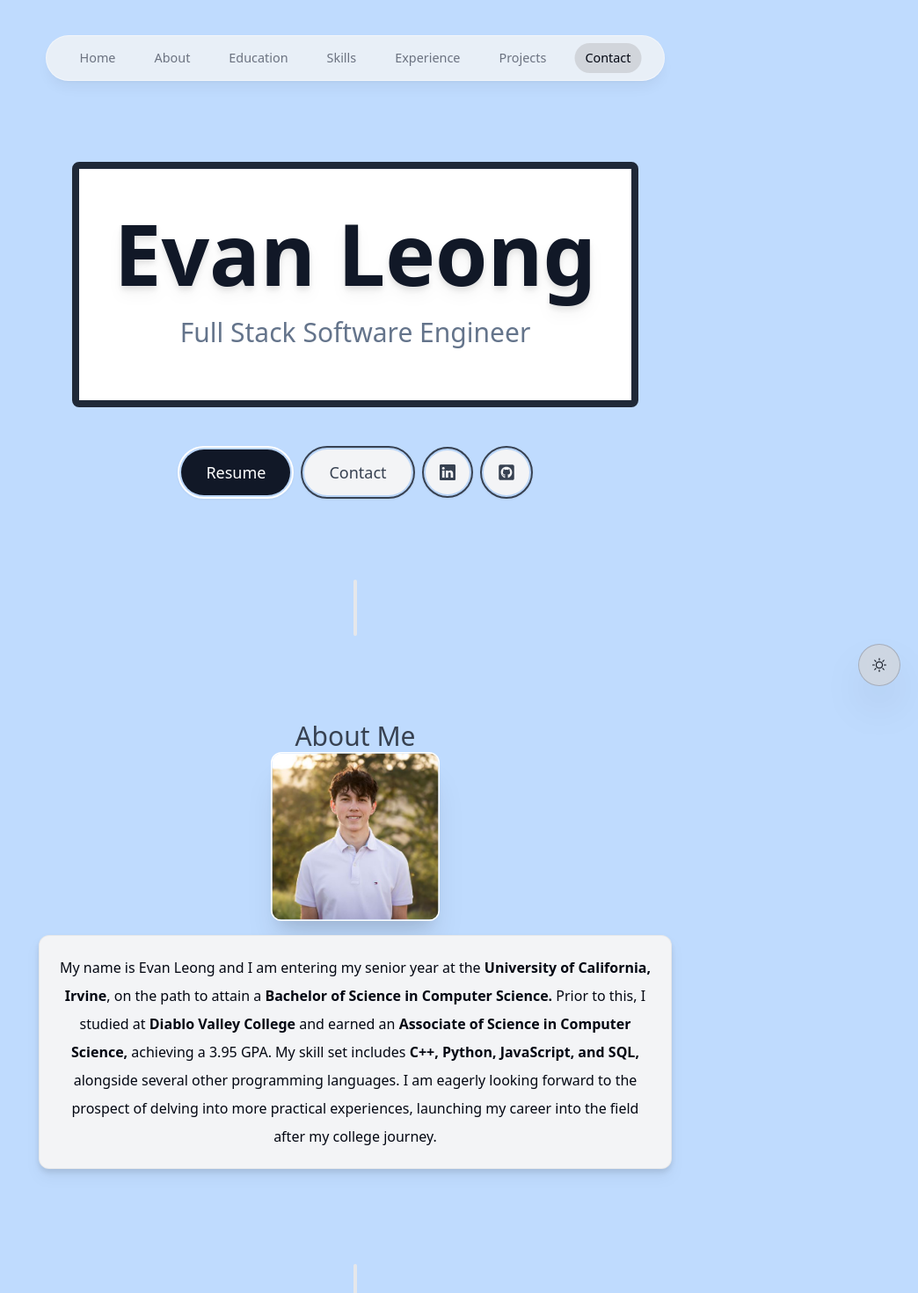
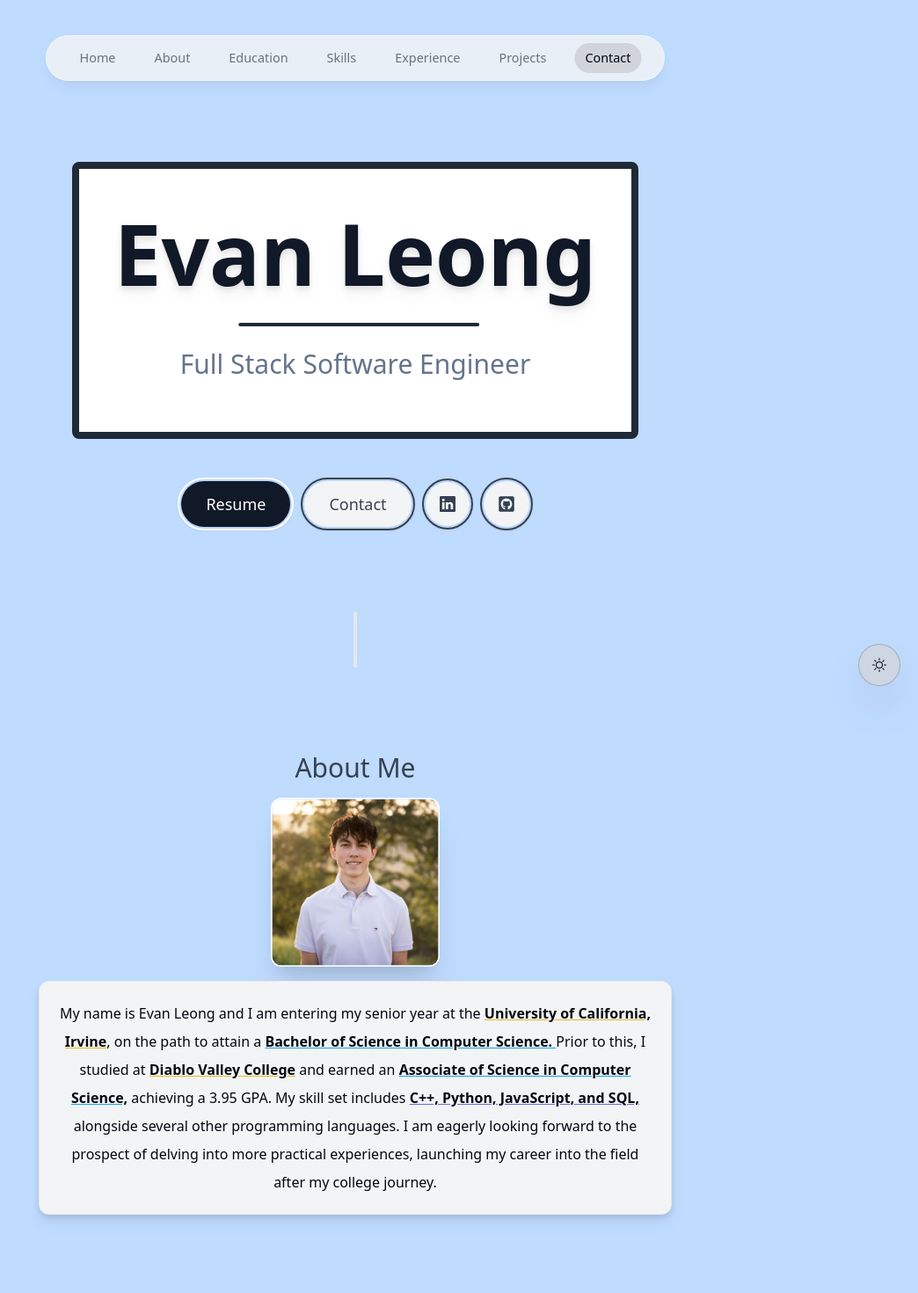
Before and after one commit to EvLeong1/portfolio, a Next.js app: page / in a window 1280 px wide. Shown: the top 1470 px of the page at 88% size, without its empty margins (236-1280 px from the left). Built offline with nearby package versions, Linux system fonts and the light colour scheme; no server answers.

Commit message:
added line effect in intro

```diff
--- a/components/about.tsx
+++ b/components/about.tsx
@@ -35,15 +35,14 @@ export default function About() {
             quality="95"
             priority={true}
             className="h-32 w-32 rounded-lg
-            object-cover border-[0.1rem] border-white scale-150 mb-[3rem] mt-initial={{ opacity: 0, y: 100 }}
-            animate={{ opacity: 1, y: 0, scale: 1 }}[1rem]
+            object-cover border-[0.1rem] border-white scale-150 mb-[3rem] mt-[1rem]
             shadow-xl justify-center items-center"// hover:border-[#7762ffda] transition duration-300 ease-in-out"
         />
         <p className='mb-3 bg-gray-100 dark:bg-slate-500 border border-black/5 rounded-xl p-5 drop-shadow-lg'>
-        My name is Evan Leong and I am entering my senior year at the <span className='font-bold '>University of California, Irvine</span>,
-        on the path to attain a <span className='font-bold '>Bachelor of Science in Computer Science. </span>
-        Prior to this, I studied at <span className='font-bold '>Diablo Valley College</span> and earned an <span className='font-bold'>Associate of Science in Computer Science,</span> achieving a 3.95 GPA.
-        My skill set includes <span className='font-bold'>C++, Python, JavaScript, and SQL,</span> alongside several other programming languages.
+        My name is Evan Leong and I am entering my senior year at the <span className='font-bold underline decoration-yellow-500/90 '>University of California, Irvine</span>,
+        on the path to attain a <span className='font-bold underline decoration-sky-500 '>Bachelor of Science in Computer Science. </span>
+        Prior to this, I studied at <span className='font-bold underline decoration-yellow-500/90'>Diablo Valley College</span> and earned an <span className='font-bold underline decoration-sky-500'>Associate of Science in Computer Science,</span> achieving a 3.95 GPA.
+        My skill set includes <span className='font-bold underline decoration-indigo-500'>C++, Python, JavaScript, and SQL,</span> alongside several other programming languages.
         I am eagerly looking forward to the prospect of delving into more practical experiences, launching my career into the field after my
         college journey.
         </p>
--- a/components/intro.tsx
+++ b/components/intro.tsx
@@ -48,7 +48,7 @@ export default function Intro() {
 
         </div>
 
-        <motion.div className='bg-white rounded-lg border-gray-800 border-8  mb-[3rem] '
+        <motion.div className='bg-white rounded-lg border-gray-800 border-8  mb-[3rem] flex items-center justify-center'
             initial={{ opacity: 0, y: 100 }}
             animate={{ opacity: 1, y: 0, scale: 1 }}
         >
@@ -57,7 +57,14 @@ export default function Intro() {
             animate={{ opacity: 1, y: 0, scale: 1 }}
             >
             <span className=' text-5xl sm:text-8xl font-extrabold text-stroke-white text-gray-900 drop-shadow-lg hover:text-yellow-400 transition cursor-default dark:text-white'
-            >Evan Leong </span><br></br>
+            >Evan Leong </span>
+            <motion.div
+            className='my-[1rem] w-[50%] h-[0.25rem] bg-gray-800 items-center justify-center mx-auto rounded-full'
+            initial={{x: 0}}
+            animate={{x: [-5,5]}}
+            transition={{repeat: Infinity, duration: 1, repeatType: "reverse", ease: "easeInOut"}}
+            ></motion.div>
+
             <span className='text-slate-500 sm:text-3xl text-1xl dark:text-gray-200'>Full Stack Software Engineer</span>
             </motion.h1>
         </motion.div>
--- a/components/section-heading.tsx
+++ b/components/section-heading.tsx
@@ -2,7 +2,7 @@ import React from 'react'
 
 export default function SectionHeading({
     children}: {children: React.ReactNode}) {
-  return <h2 className='text-3xl font-medium capitalize text-gray-700 mb-8 text-center dark:text-white'
+  return <h2 className='text-3xl font-medium capitalize text-gray-700 mb-8 text-center dark:text-white stroke-2 stroke-white'
         >{children}</h2>
 
 }
```
